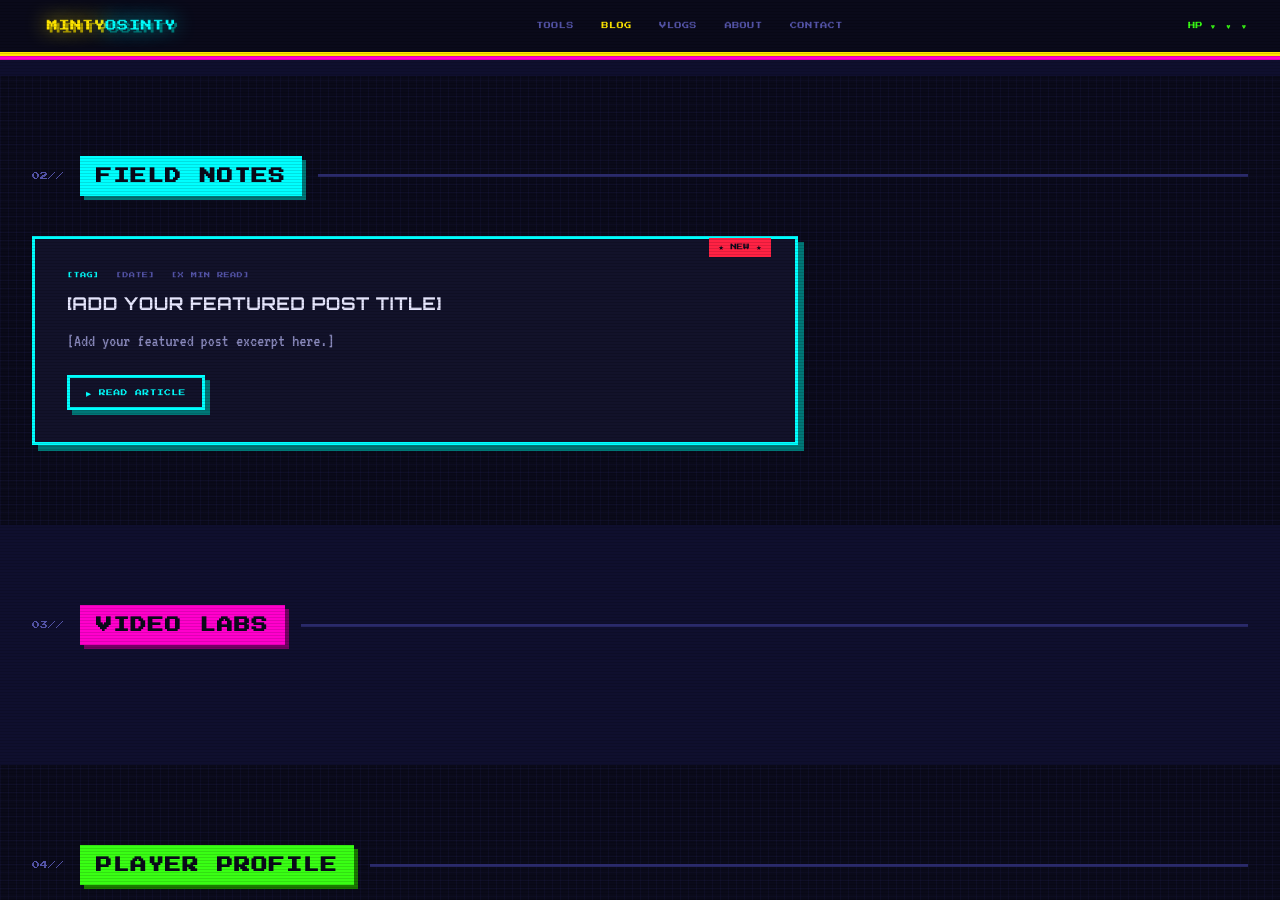
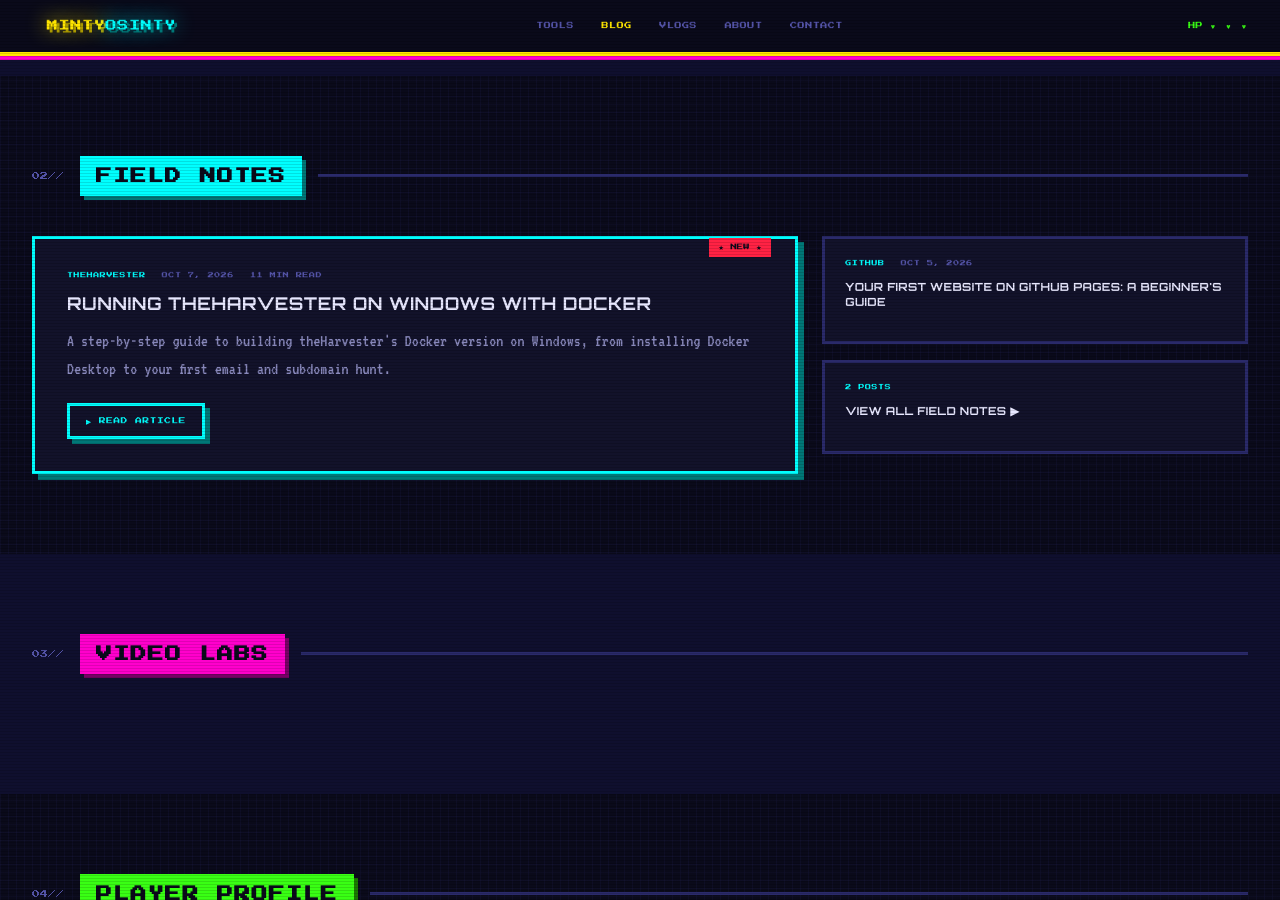
Before and after one commit to MintyOsinty/mintyosinty.github.io, a Jekyll site: the page built from index.html, in a window 1280 px wide and 900 px high, scrolled down 1530 px. Built offline with Jekyll 4.4.1, drawn with Linux system fonts in a browser that asks for light colours.

Commit message:
Homepage Field Notes: show latest posts automatically
Replaces the placeholder featured post with the newest post from _posts/, lists the next 3 in the sidebar plus a View all link, and makes the ARTICLES stat count real posts.

```diff
--- a/index.html
+++ b/index.html
@@ -1111,7 +1111,8 @@
           <div class="score-label">TOOLS</div>
         </div>
         <div class="score-item">
-          <div class="score-num">000</div>
+          {% assign post_count = site.posts | size %}
+          <div class="score-num">{% if post_count < 10 %}00{% elsif post_count < 100 %}0{% endif %}{{ post_count }}</div>
           <div class="score-label">ARTICLES</div>
         </div>
         <div class="score-item">
@@ -1177,29 +1178,40 @@
     <div class="sec-line"></div>
   </div>
 
+  <!-- Auto-filled from _posts/: newest post is featured, the next 3 go in the sidebar. -->
+  {% assign featured = site.posts.first %}
+  {% if featured %}
   <div class="blog-grid fade-up">
     <div class="post-featured">
+      {% assign f_words = featured.content | strip_html | number_of_words %}
       <div class="post-meta">
-        <span class="tag">[TAG]</span>
-        <span>[DATE]</span>
-        <span>[X MIN READ]</span>
+        {% if featured.tags.first %}<span class="tag">{{ featured.tags.first | upcase }}</span>{% endif %}
+        <span>{{ featured.date | date: "%b %-d, %Y" | upcase }}</span>
+        <span>{{ f_words | divided_by: 200 | plus: 1 }} MIN READ</span>
       </div>
-      <div class="post-title">[Add your featured post title]</div>
+      <div class="post-title">{{ featured.title }}</div>
       <div class="post-excerpt">
-        [Add your featured post excerpt here.]
+        {{ featured.description | default: featured.excerpt | strip_html | truncate: 220 }}
       </div>
-      <a href="#" class="btn btn-c" style="font-size:0.42rem; padding:0.6rem 1rem;">▶ READ ARTICLE</a>
+      <a href="{{ featured.url | relative_url }}" class="btn btn-c" style="font-size:0.42rem; padding:0.6rem 1rem;">▶ READ ARTICLE</a>
     </div>
 
     <div class="blog-sidebar">
-      <!-- Add more posts here using the pattern below:
-      <a href="#" class="post-small">
-        <div class="post-meta"><span class="tag">TAG</span><span>DATE</span></div>
-        <div class="post-title">Post title</div>
+      {% for post in site.posts offset:1 limit:3 %}
+      <a href="{{ post.url | relative_url }}" class="post-small">
+        <div class="post-meta">{% if post.tags.first %}<span class="tag">{{ post.tags.first | upcase }}</span>{% endif %}<span>{{ post.date | date: "%b %-d, %Y" | upcase }}</span></div>
+        <div class="post-title">{{ post.title }}</div>
       </a>
-      -->
+      {% endfor %}
+      <a href="{{ '/blog/' | relative_url }}" class="post-small">
+        <div class="post-meta"><span class="tag">{{ site.posts.size }} {% if site.posts.size == 1 %}POST{% else %}POSTS{% endif %}</span></div>
+        <div class="post-title">View all field notes ▶</div>
+      </a>
     </div>
   </div>
+  {% else %}
+  <p class="post-excerpt fade-up">No field notes yet — first post coming soon.</p>
+  {% endif %}
 </section>
 
 <!-- VLOGS -->
```
